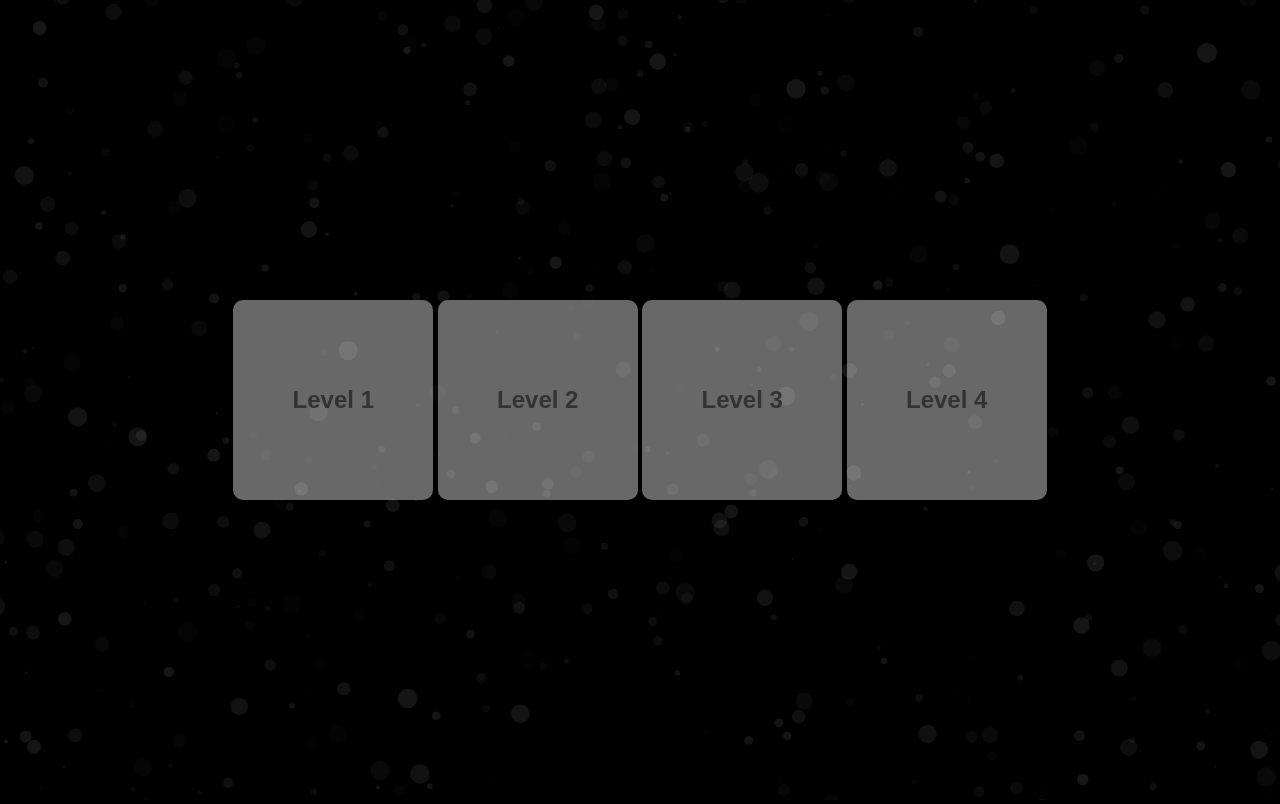
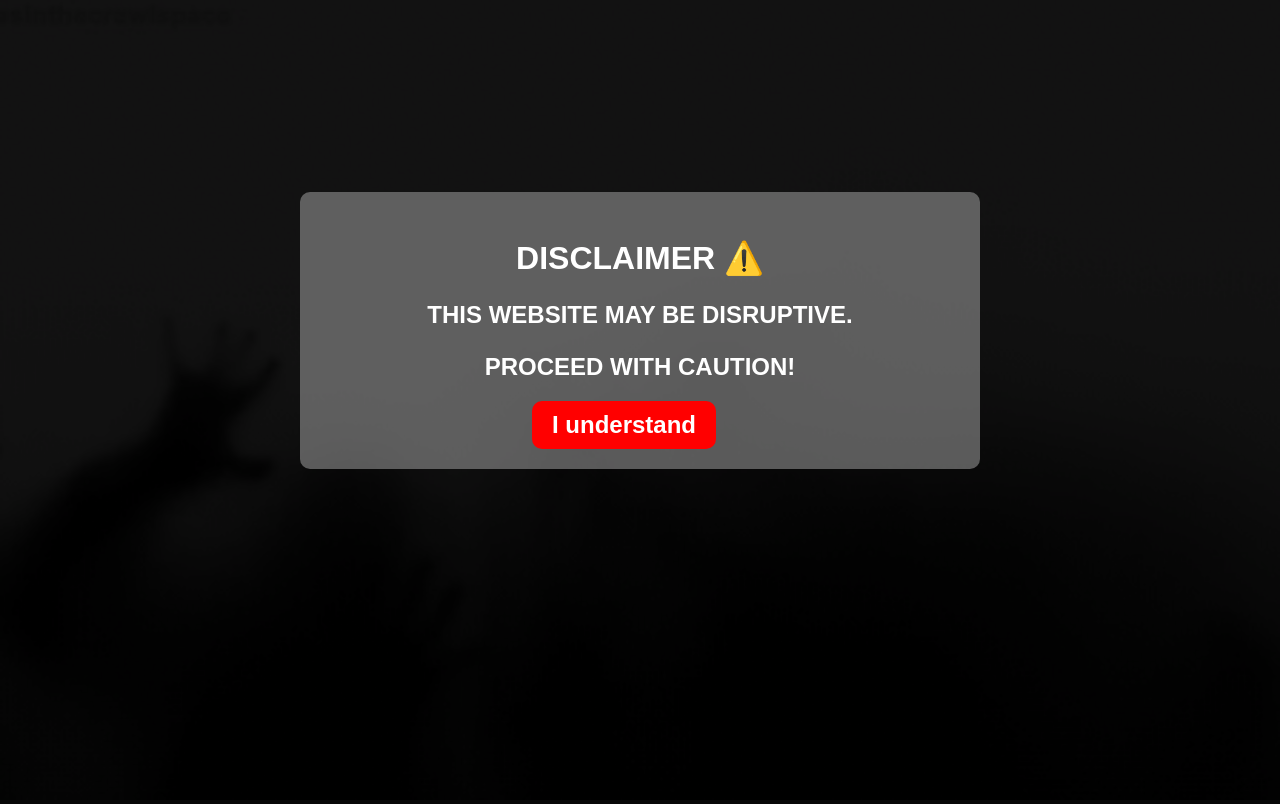
Before and after one commit to nhuijser/no-escape, a PHP site: page / in a window 1280 px wide. After the commit the page ends 469 px from the top, so only its background shows below. Run offline with PHP 8.4, Linux system fonts and the light colour scheme.

Commit message:
add: background-img, less snow, disclaimer & sound

```diff
--- a/index.html
+++ b/index.html
@@ -3,11 +3,42 @@
   <head>
     <script src="https://cdn.jsdelivr.net/npm/particles.js@2.0.0/particles.min.js"></script>
     <title>Level Selection</title>
+    <meta charset="utf-8" />
     <link rel="stylesheet" type="text/css" href="styles.css" />
-    <div id="particles-js"></div>
+  </head>
+  <body>
+    <div id="disclaimerModal" class="modal">
+      <div class="modal-content">
+        <h2>DISCLAIMER ⚠️</h2>
+        <p>THIS WEBSITE MAY BE DISRUPTIVE.</p>
+        <p>PROCEED WITH CAUTION!</p>
+        <button id="acceptButton">I understand</button>
+      </div>
+    </div>
 
-    <!-- particles -->
+    <div id="particles-js" style="display: none"></div>
+
+    <audio id="audio" loop style="display: none">
+      <source src="./assets/mp3/ambient.mp3" type="audio/mpeg" />
+    </audio>
+
+    <div class="container" style="display: none">
+      <div class="level-box" data-text="Level 1">Level 1</div>
+      <div class="level-box" data-text="Level 2">Level 2</div>
+      <div class="level-box" data-text="Level 3">Level 3</div>
+      <div class="level-box" data-text="Level 4">Level 4</div>
+    </div>
+
     <script>
+      document
+        .getElementById("acceptButton")
+        .addEventListener("click", function () {
+          document.getElementById("acceptButton").style.display = "none";
+          document.getElementById("disclaimerModal").style.display = "none";
+          document.getElementById("particles-js").style.display = "block";
+          document.getElementById("audio").style.display = "block";
+          document.querySelector(".container").style.display = "flex";
+
           particlesJS.load(
             "particles-js",
             "./particles/particles.json",
@@ -15,17 +46,9 @@
               console.log("particles.json loaded...");
             }
           );
+
+          document.getElementById("audio").play();
+        });
     </script>
-    <!-- particles -->
-  </head>
-  <body>
-    <div class="container">
-      <div class="glitch">
-        <div class="level-box" data-text="Level 1">Level 1</div>
-        <div class="level-box" data-text="Level 2">Level 2</div>
-        <div class="level-box" data-text="Level 3">Level 3</div>
-        <div class="level-box" data-text="Level 4">Level 4</div>
-      </div>
-    </div>
   </body>
 </html>
--- a/particles/particles.json
+++ b/particles/particles.json
@@ -1,7 +1,7 @@
 {
   "particles": {
     "number": {
-      "value": 400,
+      "value": 100,
       "density": {
         "enable": true,
         "value_area": 800
@@ -26,7 +26,7 @@
       }
     },
     "opacity": {
-      "value": 0.08818766334760375,
+      "value": 0.02,
       "random": true,
       "anim": {
         "enable": false,
--- a/styles.css
+++ b/styles.css
@@ -3,8 +3,24 @@
   height: 100%;
   padding: 0;
   margin: 0;
-  background-color: #000000;
-  font-family: "Poppins", sans-serif;
+  position: relative;
+  background-color: black;
+  overflow: hidden;
+}
+
+html::before {
+  content: "";
+  background-image: url("./assets/background.gif");
+  background-size: cover;
+  background-position: center;
+  background-repeat: repeat;
+  opacity: 10%; /* Adjust this value to change the opacity */
+  top: 0;
+  left: 0;
+  bottom: 0;
+  right: 0;
+  position: absolute;
+  z-index: -1;
 }
 
 body {
@@ -17,6 +33,52 @@
   z-index: 0;
 }
 
+.modal {
+  display: block; /* Change this to 'none' to hide the modal */
+  position: fixed; /* Stay in place */
+  text-align: center;
+  justify-content: center;
+  z-index: 1; /* Sit on top */
+  left: 0;
+  top: 0;
+  width: 100%; /* Full width */
+  height: 100%; /* Full height */
+  overflow: auto; /* Enable scroll if needed */
+}
+
+.modal-content {
+  background-color: #a5a5a586;
+  margin: 15% auto; /* 15% from the top and centered */
+  padding: 20px;
+  width: 50%; /* Could be more or less, depending on screen size */
+  border-radius: 10px;
+}
+
+.modal-content h2 {
+  color: #ffffff;
+  font-size: 2rem;
+  font-weight: bold;
+  margin-bottom: 20px;
+}
+
+.modal-content p {
+  color: #ffffff;
+  font-size: 24px;
+  font-weight: bold;
+  margin-bottom: 20px;
+}
+
+.modal-content button {
+  color: white;
+  background-color: #ff0000;
+  border: none;
+  border-radius: 10px;
+  margin-right: 2.5vw;
+  padding: 10px 20px;
+  font-size: 24px;
+  font-weight: bold;
+  cursor: pointer;
+}
 #particles-js {
   position: absolute;
   height: 100%;
@@ -39,14 +101,14 @@
   position: relative;
   width: 200px;
   height: 200px;
-  background-color: #ffffff68;
+  background-color: #5959596f;
   border-radius: 10px;
   display: inline-flex;
   justify-content: center;
   align-items: center;
   font-size: 24px;
   font-weight: bold;
-  color: #333;
+  color: #a9a9a952;
   z-index: 0; /* Add this line */
 }
 
```
Also changed, not shown: assets/background.gif (added), game/script.js (renamed from script.js), 1 other file. Lines whose indentation alone changed are shown as unchanged.
